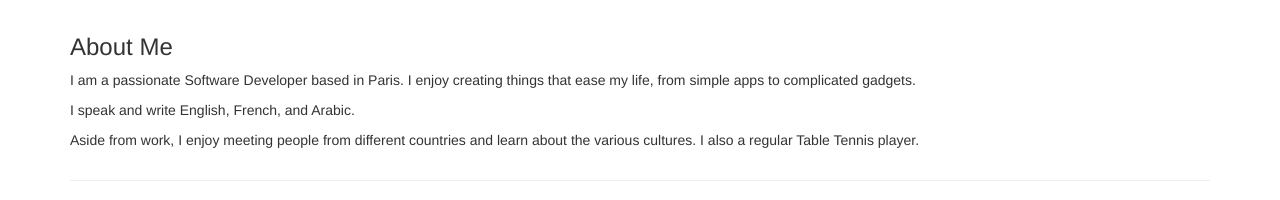
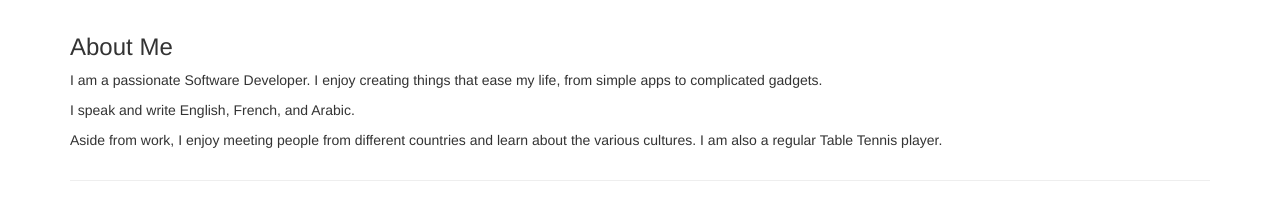
Before and after one commit to ChadiEM/website, a plain HTML site: page index.html in a window 1280 px wide. Shown: the part 383-583 px from the top of the page. Drawn offline with nearby package versions, Linux system fonts and the light colour scheme.

Commit message:
Fixed typos

```diff
--- a/index.html
+++ b/index.html
@@ -49,9 +49,9 @@
 			<div class="row">
 				<div class="col-md-12">
 					<h3>About Me</h3>
-					<p>I am a passionate Software Developer based in Paris. I enjoy creating things that ease my life, from simple apps to complicated gadgets.</p>
+					<p>I am a passionate Software Developer. I enjoy creating things that ease my life, from simple apps to complicated gadgets.</p>
 					<p>I speak and write English, French, and Arabic.</p>
-					<p>Aside from work, I enjoy meeting people from different countries and learn about the various cultures. I also a regular Table Tennis player.</p>
+					<p>Aside from work, I enjoy meeting people from different countries and learn about the various cultures. I am also a regular Table Tennis player.</p>
 				</div>
 			</div>
 
```
